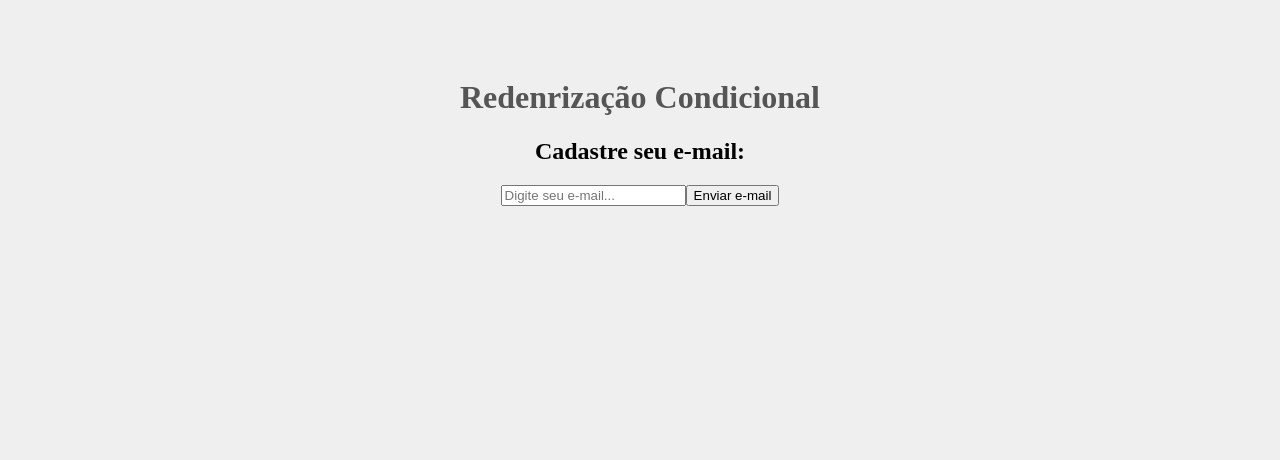
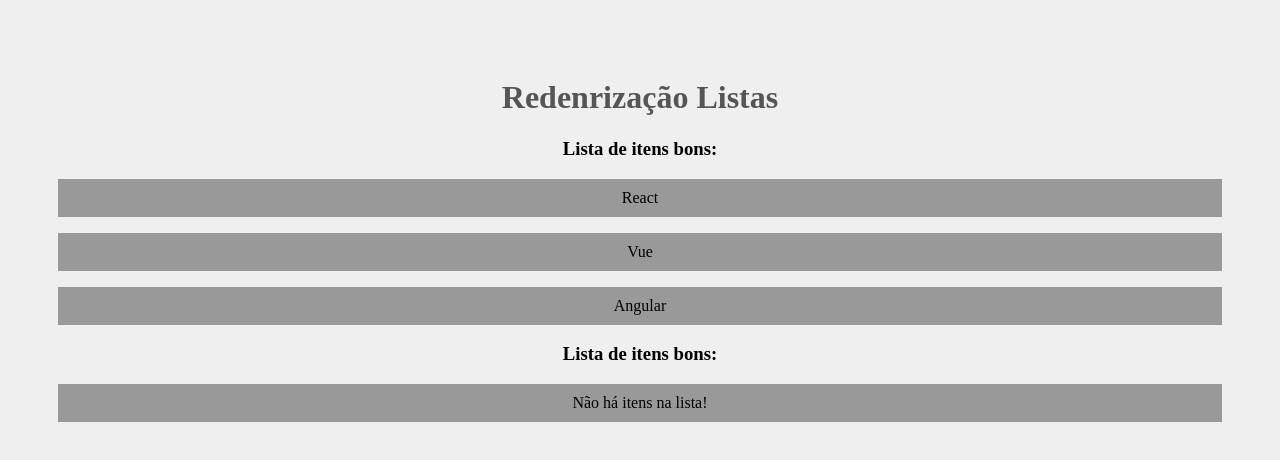
Before and after one commit to dev-rafaelcunha/ReactJs-Hora_de_Codar, a React (Create React App) app: page / in a window 1280 px wide. Shown: the top 460 px of the page. Built offline with nearby package versions, Linux system fonts and the light colour scheme.

Commit message:
Renderização de Listas

```diff
--- a/src/App.js
+++ b/src/App.js
@@ -1,12 +1,15 @@
 import './App.css';
-import Condicional from './components/Condicional';
+import OutraLista from './components/OutraLista';
 
 function App() {
 
+  const meusItens =  ['React', 'Vue', 'Angular'];
+
   return (
     <div className='App'>
-      <h1>Redenrização Condicional</h1>
-      <Condicional />
+      <h1>Redenrização Listas</h1>
+      <OutraLista itens={meusItens} />
+      <OutraLista itens={[]} />
     </div>
   );
 }
--- a/src/components/Condicional.js
+++ b/src/components/Condicional.js
@@ -12,9 +12,8 @@
         console.log(userEmail);
     }
 
-    function limparEmail(e) {
+    function limparEmail() {
 
-        e.preventDefault();
         setUserEmail('');
     }
 
@@ -23,13 +22,13 @@
         <div>
             <h2>Cadastre seu e-mail:</h2>
             <form>
-                <input type="email" placeholder="Digite seu e-mail..." onChange={(e) => setEmail(e.target.value)} />
+                <input type="email" name="email" placeholder="Insira seu e-mail:" onChange={(e) => setEmail(e.target.value)} />
                 <button type="submit" onClick={enviarEmail}>Enviar e-mail</button>
                 {userEmail && (
 
                     <div>
-                        <p>O e-mail do usuário é: {userEmail}</p>
-                        <button onChange={limparEmail}>Limpar e-mail</button>
+                        <p>O email do usuário cadastrado é {userEmail}</p>
+                        <button type="submit" onClick={limparEmail}>Limpar e-mail</button>
                     </div>
                 )}
             </form>
--- /dev/null
+++ b/src/components/OutraLista.js
@@ -0,0 +1,17 @@
+function OutraLista({ itens }) {
+
+    return (
+
+        <>
+            <h3>Lista de itens bons:</h3>
+            {itens.length > 0 ? (
+                itens.map((item, index) => (
+                    <p key={index}>{item}</p>
+                ))) : (
+                <p>Não há itens na lista!</p>
+            )}
+        </>
+    );
+}
+
+export default OutraLista;
```
